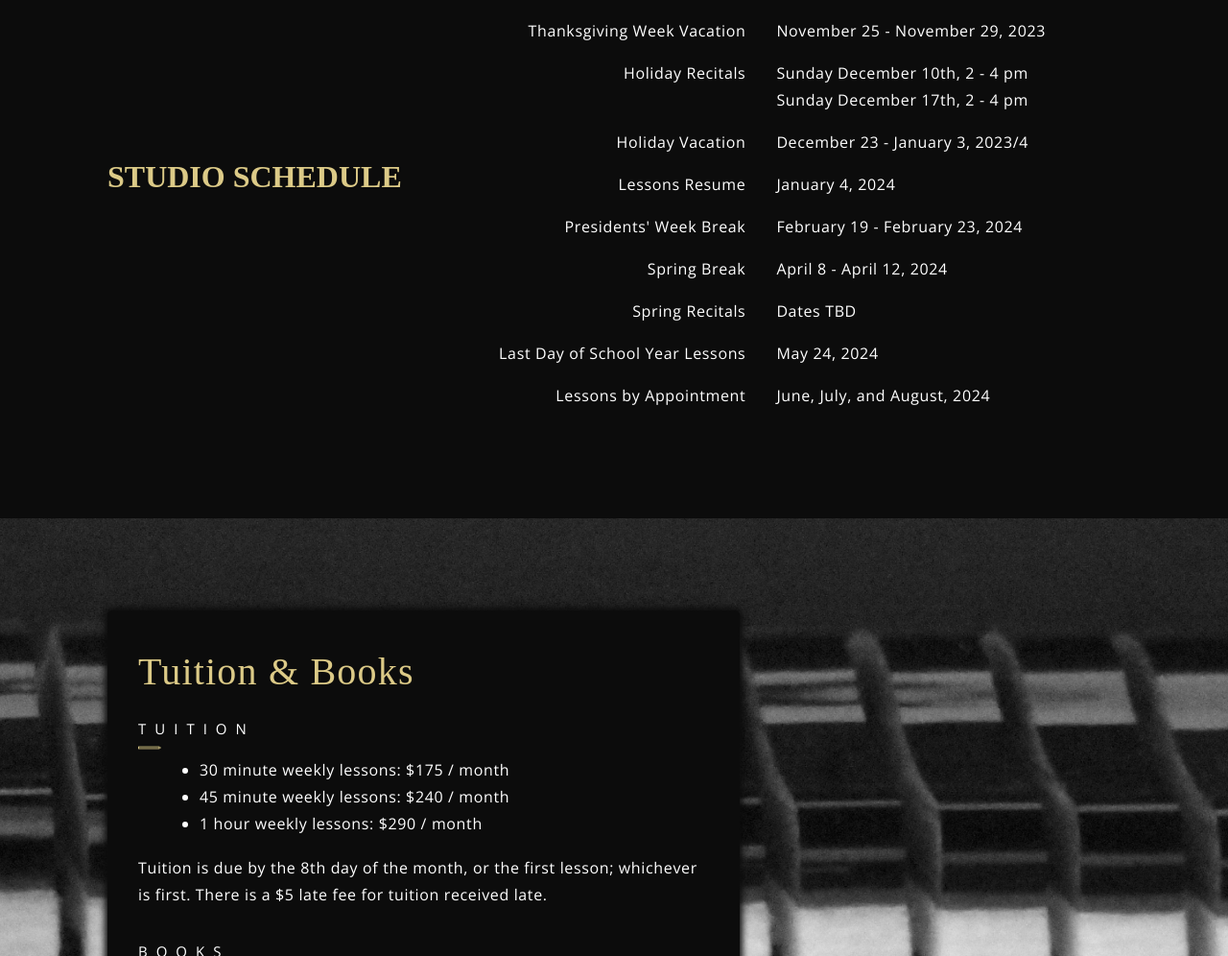
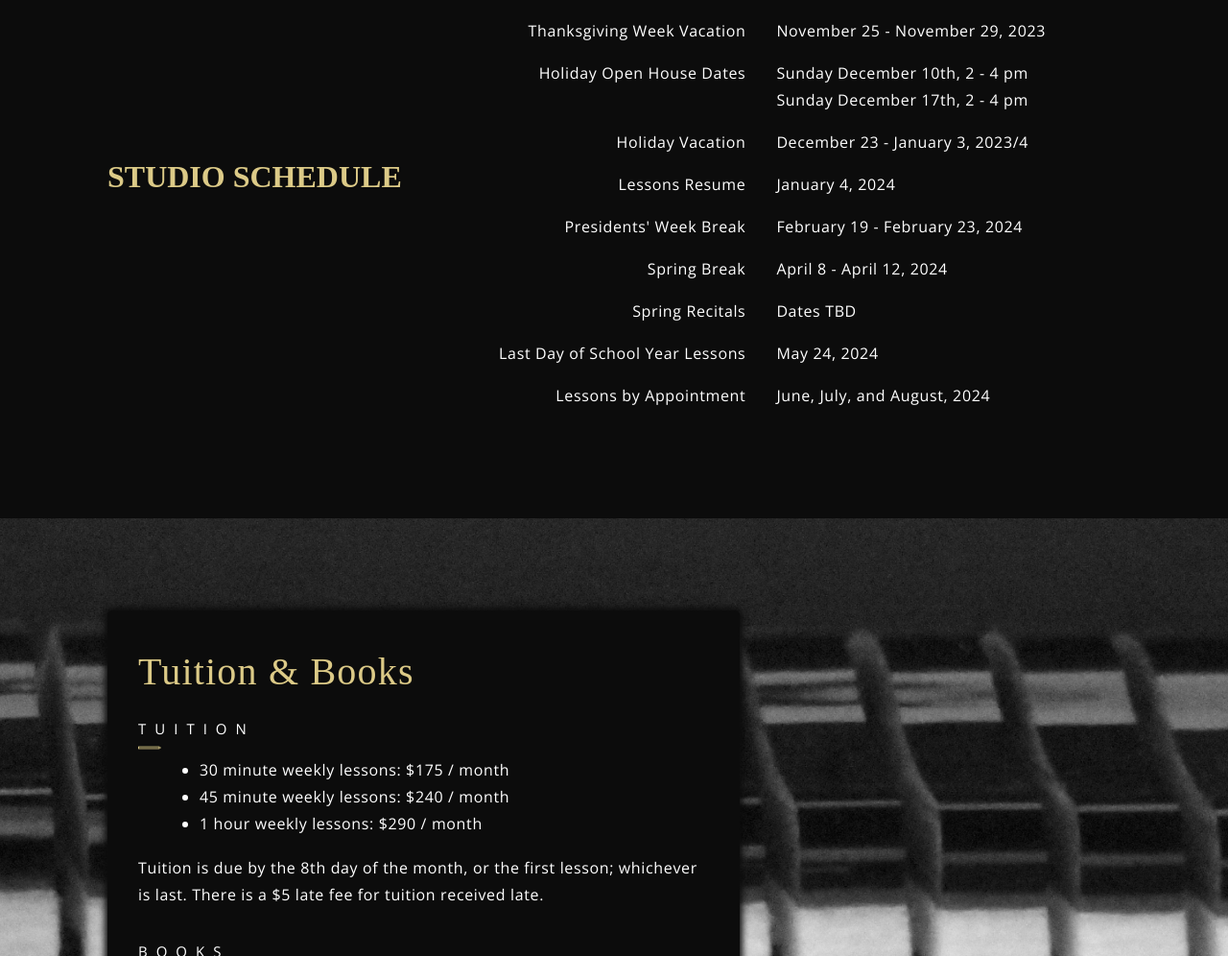
Before and after one commit to lindsnichols/CrystalPiano, a React (Create React App) app: page / in a window 1280 px wide. Shown: the part 1746-2742 px from the top of the page at 96% size. Built offline with nearby package versions, Linux system fonts and the light colour scheme; a web font is replaced by a local one.

Commit message:
updated christmas and late fee txt

```diff
--- a/src/container/BooksTuition/BooksTuition.jsx
+++ b/src/container/BooksTuition/BooksTuition.jsx
@@ -36,7 +36,7 @@ const BooksTuition = () => (
         <br></br> */}
         <p className="p__opensans">
           Tuition is due by the 8th day of the month, or the first lesson;
-          whichever is first. There is a $5 late fee for tuition received late.
+          whichever is last. There is a $5 late fee for tuition received late.
         </p>
         <br></br>
         <SubHeading title="BOOKS" />
--- a/src/container/Calender/Calender.jsx
+++ b/src/container/Calender/Calender.jsx
@@ -15,7 +15,7 @@ const Calender = () => (
       <div className="p__opensans grid_right ">
         November 25 - November 29, 2023
       </div>
-      <div className="p__opensans grid_left">Holiday Recitals</div>
+      <div className="p__opensans grid_left">Holiday Open House Dates</div>
       <div className="p__opensans grid_right ">
         Sunday December 10th, 2 - 4 pm <br /> Sunday December 17th, 2 - 4 pm
       </div>
```
